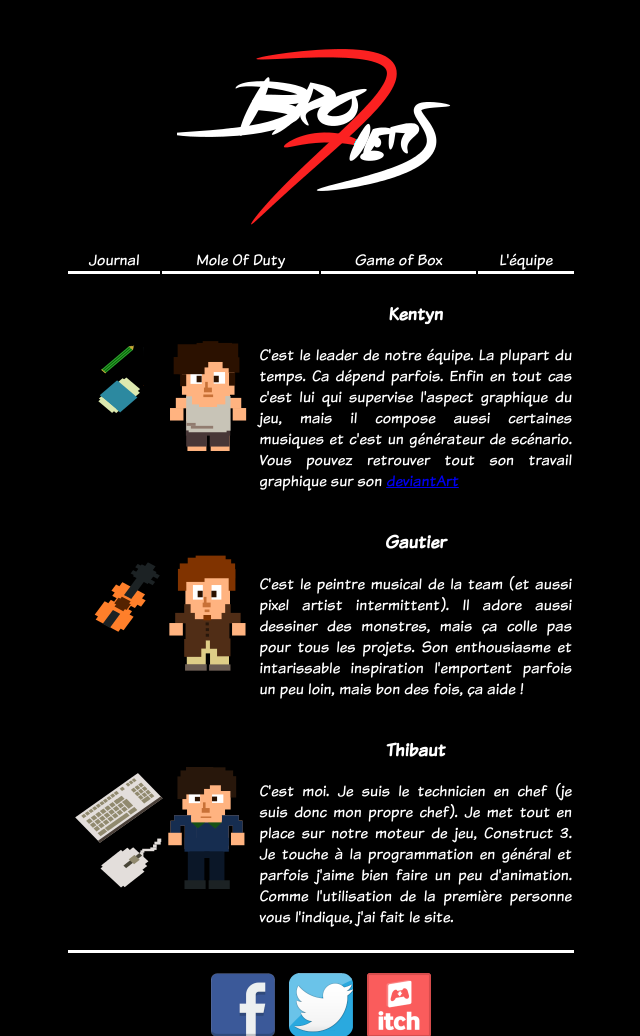
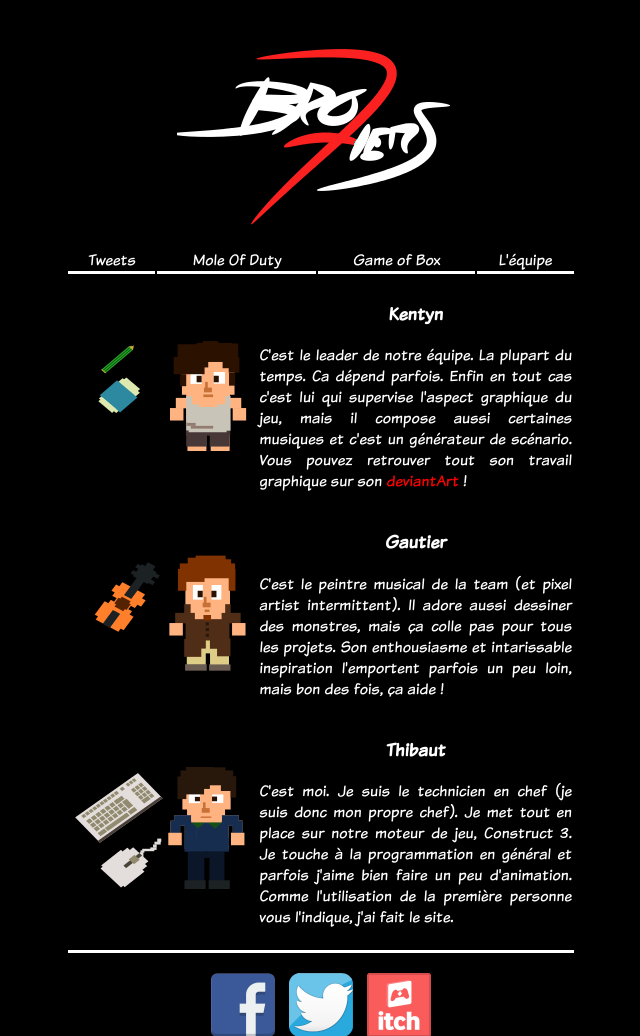
Before and after one commit to Thibeylard/bro7hers.com, a PHP site: page /team.php in a window 1280 px wide. Shown: the top 1036 px of the page, without its empty margins (319-959 px from the left). Run offline with PHP 8.4, Linux system fonts and the light colour scheme; data that the repository does not hold is empty.

Commit message:
Update main page (news) and fix team page.
:100644 100644 b53408b 710229c M	css/main.css
:100644 100644 87d5d53 c0cb458 M	includes/header.php
:100644 100644 3d3eb7e 15520f8 M	index.php
:100644 100644 6b486f6 8dbdc0b M	team.php

```diff
--- a/css/main.css
+++ b/css/main.css
@@ -36,6 +36,15 @@ header td:first-child, header td:last-child{
 header a:visited, header a:hover, header a{
   color:white;
   text-decoration: none;
+}
+
+a {
+  color: red;
+  text-decoration: none;
+}
+
+a:visited{
+  color: orange;
 }
 
 .menuBox{
--- a/includes/header.php
+++ b/includes/header.php
@@ -12,7 +12,7 @@
         <td class="menuBox"
           <?php if($fileName == 'index.php')
                   echo "id=\"highlightedMenuBox\"";?>
-          ><a href="index.php">Journal</a></td>
+          ><a href="index.php">Tweets</a></td>
         <td class="menuBox"
           <?php if($fileName == 'moleOfDuty.php')
                   echo "id=\"highlightedMenuBox\"";?>
--- a/index.php
+++ b/index.php
@@ -7,7 +7,9 @@
   </head>
   <body>
     <?php include("includes/header.php");?>
-    <section> </section>
+    <section>
+      <a class="twitter-timeline" data-lang="fr" data-width="540" data-theme="dark" href="https://twitter.com/Bro7hersTeam?ref_src=twsrc%5Etfw">Tweets by Bro7hersTeam</a> <script async src="https://platform.twitter.com/widgets.js" charset="utf-8"></script>
+    </section>
     <?php include("includes/footer.php");?>
   </body>
 </html>
--- a/team.php
+++ b/team.php
@@ -24,7 +24,7 @@
               <p>
                 C'est le leader de notre équipe. La plupart du temps. Ca dépend parfois. Enfin en tout cas c'est lui
                 qui supervise l'aspect graphique du jeu, mais il compose aussi certaines musiques et c'est un générateur de scénario.
-                Vous pouvez retrouver tout son travail graphique sur son <a class="classicLink" href="https://www.deviantart.com/kentyn">deviantArt</a>
+                Vous pouvez retrouver tout son travail graphique sur son <a class="classicLink" href="https://www.deviantart.com/kentyn">deviantArt</a> !
               </p>
           </td>
           <td>
@@ -39,7 +39,7 @@
           <td>
             <h3>Gautier</h3>
             <p>
-              C'est le peintre musical de la team (et aussi pixel artist intermittent). Il adore aussi dessiner des monstres, mais ça colle pas pour tous les projets.
+              C'est le peintre musical de la team (et pixel artist intermittent). Il adore aussi dessiner des monstres, mais ça colle pas pour tous les projets.
               Son enthousiasme et intarissable inspiration l'emportent parfois un peu loin, mais bon des fois, ça aide !
             </p>
           </td>
```
